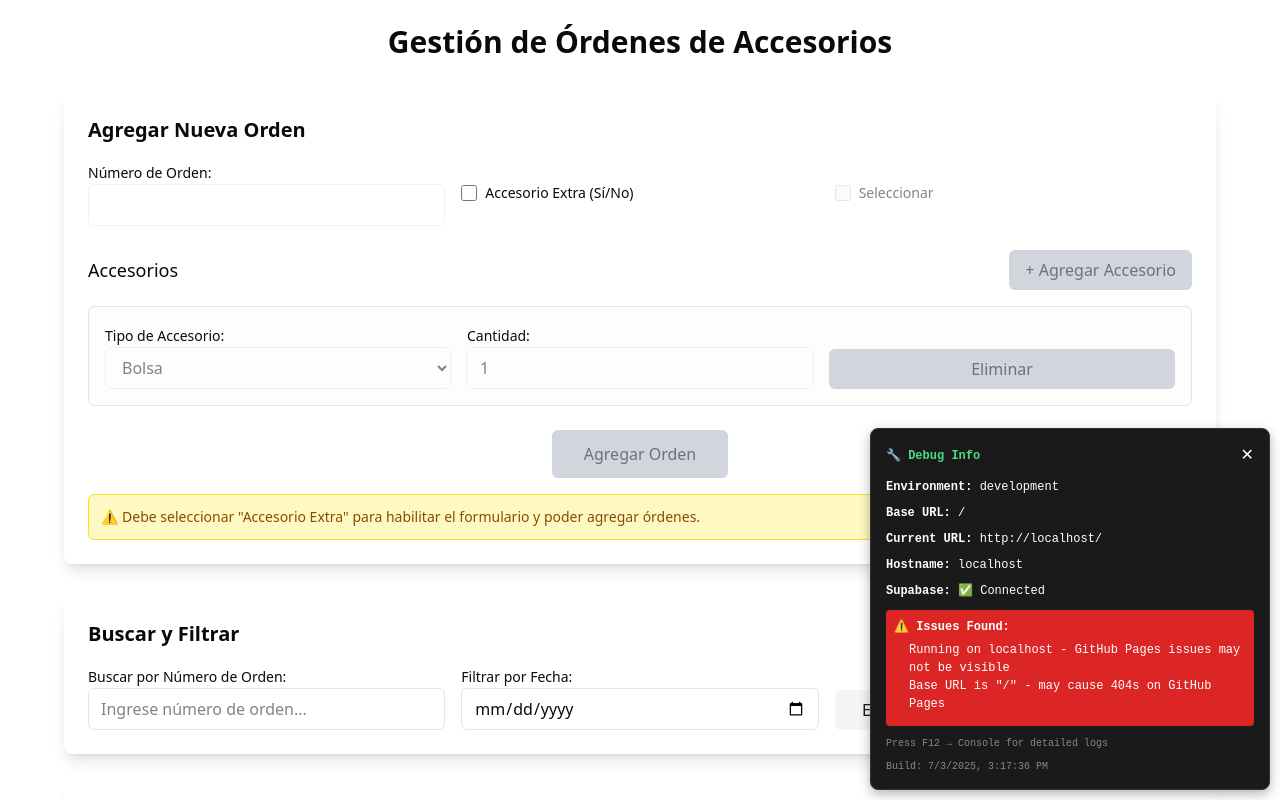
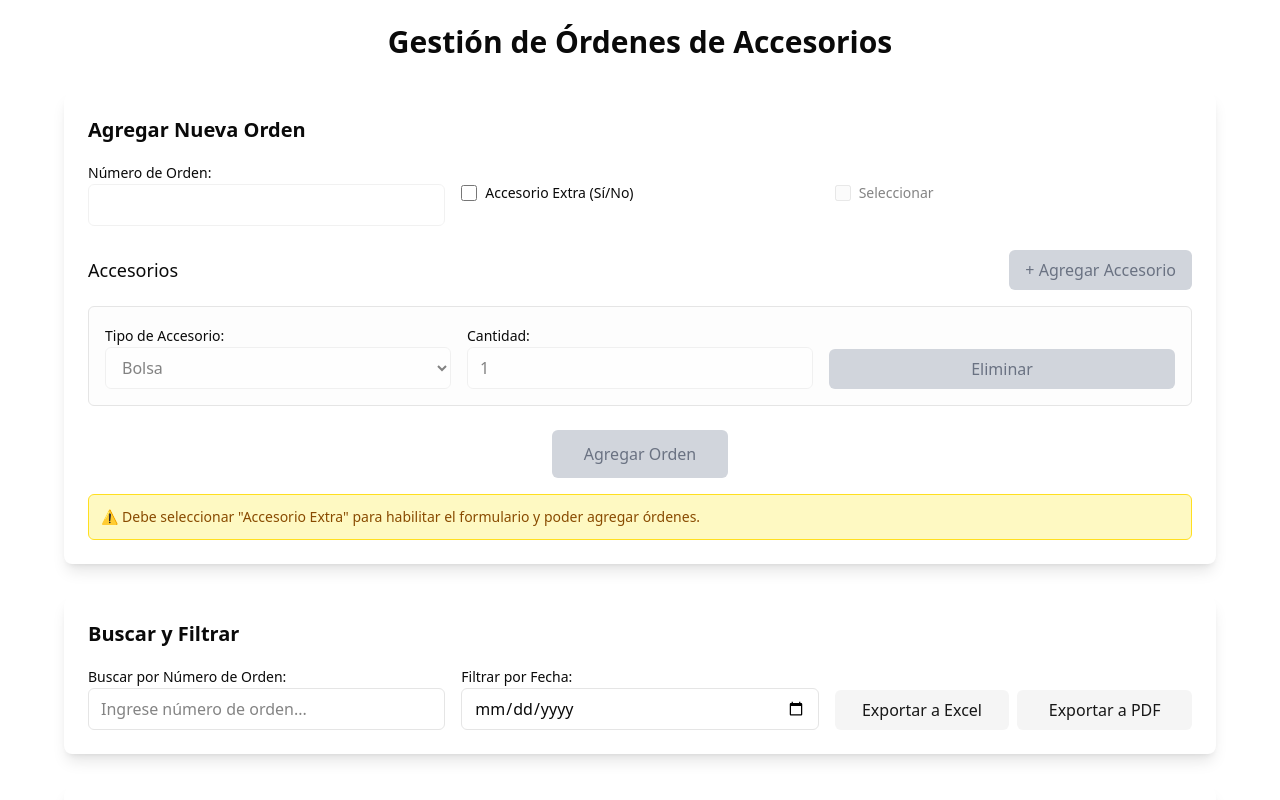
Before and after one commit to jcanett1/accessory_order_app, a React (Vite) app in the folder frontend/: page / in a window 1280 px wide. Shown: the top 800 px of the page. Built offline with nearby package versions, Linux system fonts and the light colour scheme; no server answers; the database is empty.

Commit message:
Update App.jsx

```diff
--- a/frontend/src/App.jsx
+++ b/frontend/src/App.jsx
@@ -1,6 +1,6 @@
 import React, { useState, useEffect } from 'react';
 import './App.css';
-import DebugInfo from './components/ui/DebugInfo' // ✅ RUTA CORREGIDA
+// import DebugInfo from './components/ui/DebugInfo' // ✅ RUTA CORREGIDA
 import { api } from './lib/supabase' // ✅ Importar API de Supabase
 
 function App() {
@@ -468,7 +468,7 @@ function App() {
       </div>
 
       {/* ✅ AGREGAR COMPONENTE DEBUG INFO CON RUTA CORRECTA */}
-      <DebugInfo />
+     {/* <DebugInfo /> */}  {/* ✅ COMENTAR ESTA LÍNEA */}
     </div>
   );
 }
```
